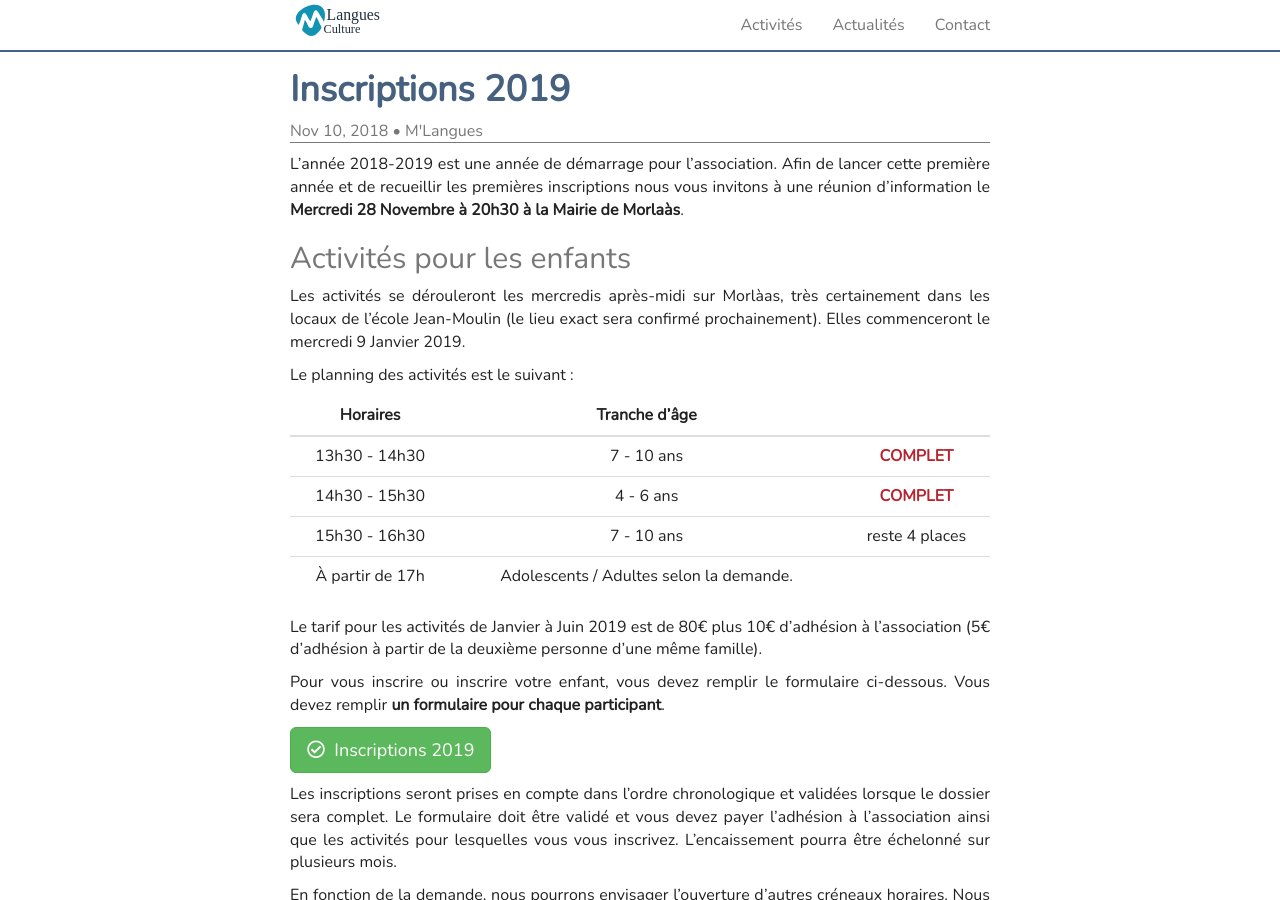
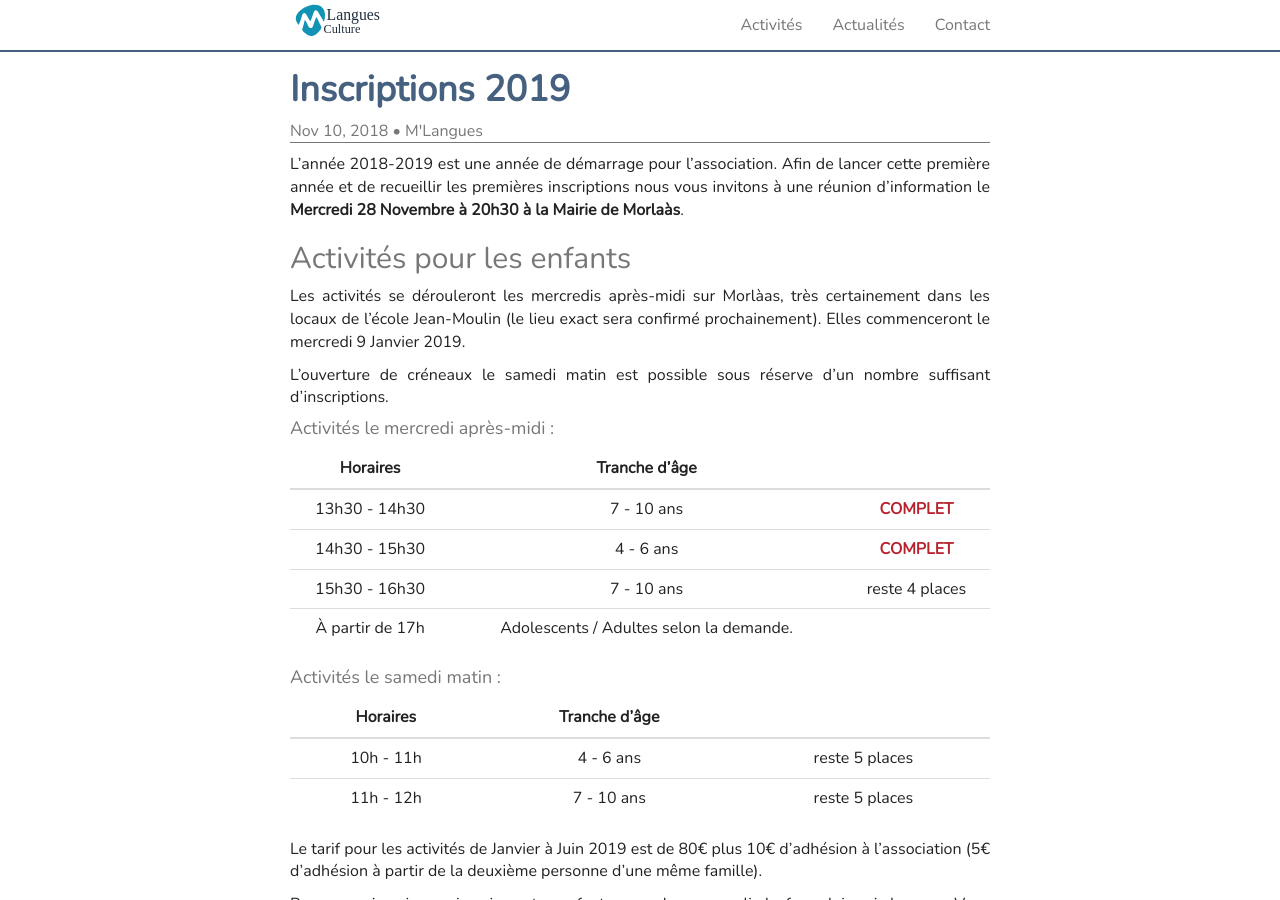
Before and after one commit to mlangues64/mlangues64.github.io, a Jekyll site: the page built from _posts/2018-11-10-inscription2019.markdown, in a window 1280 px wide and 900 px high. Built offline with Jekyll 4.4.1, drawn with Linux system fonts in a browser that asks for light colours; nearby versions of some CDN libraries; comment, search, counter and statistics services are not loaded.

Commit message:
Ajout créneau samedi

```diff
--- a/_posts/2018-11-10-inscription2019.markdown
+++ b/_posts/2018-11-10-inscription2019.markdown
@@ -17,7 +17,10 @@ Les activités se dérouleront les mercredis après-midi sur Morlàas, très cer
 dans les locaux de l'école Jean-Moulin (le lieu exact sera confirmé
 prochainement). Elles commenceront le mercredi 9 Janvier 2019.
 
-Le planning des activités est le suivant :
+L'ouverture de créneaux le samedi matin est possible sous réserve d'un
+nombre suffisant d'inscriptions.
+
+#### Activités le mercredi après-midi :
 
 | Horaires | Tranche d'âge |      |
 |:--------:|:-------------:|:----:|
@@ -26,6 +29,15 @@ Le planning des activités est le suivant :
 | 15h30 - 16h30 | 7 - 10 ans | reste 4 places |
 | À partir de 17h | Adolescents / Adultes selon la demande. | |
 {: .table }
+
+#### Activités le samedi matin :
+
+| Horaires | Tranche d'âge |      |
+|:--------:|:-------------:|:----:|
+| 10h - 11h | 4 - 6 ans | reste 5 places |
+| 11h - 12h | 7 - 10 ans | reste 5 places |
+{: .table }
+
 
 Le tarif pour les activités de Janvier à Juin 2019 est de 80€ plus 10€ d'adhésion
 à l'association (5€ d'adhésion à partir de la deuxième personne d'une même famille).
```
